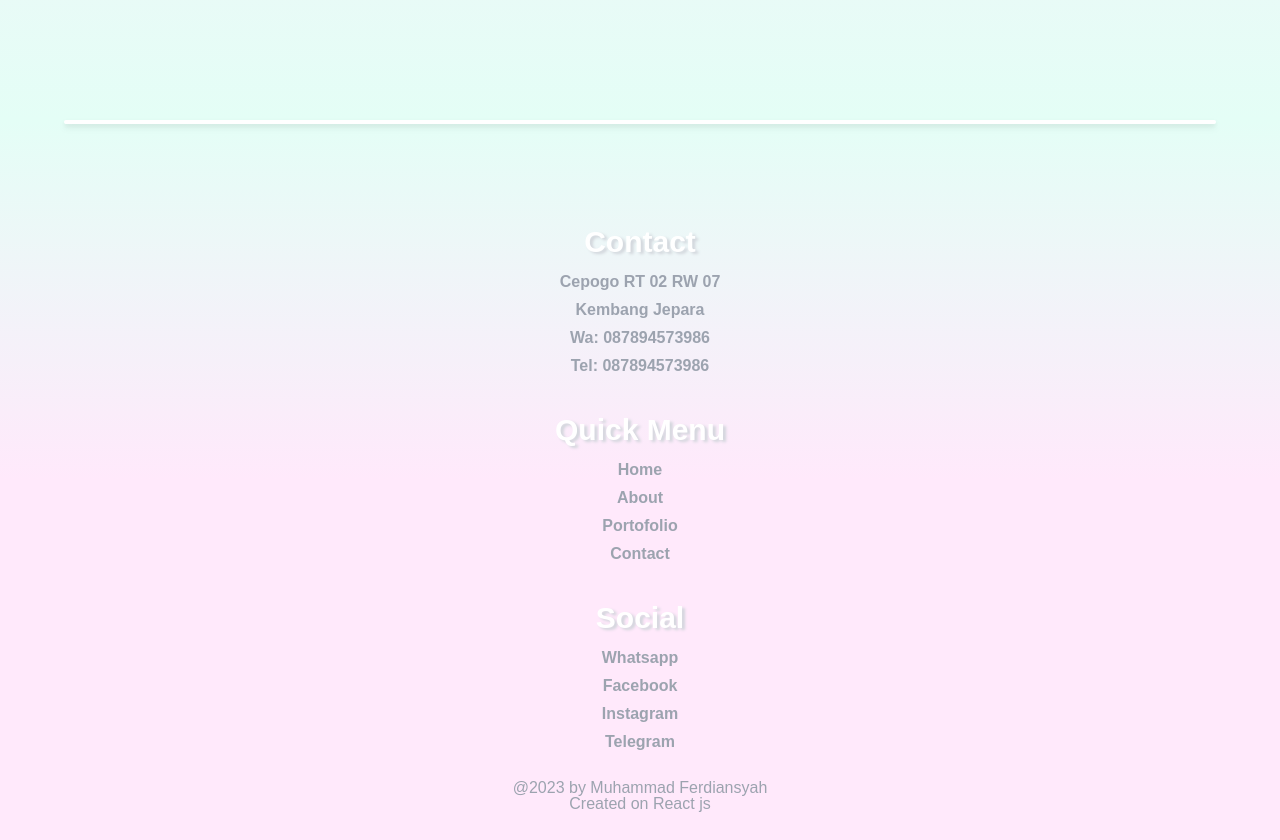
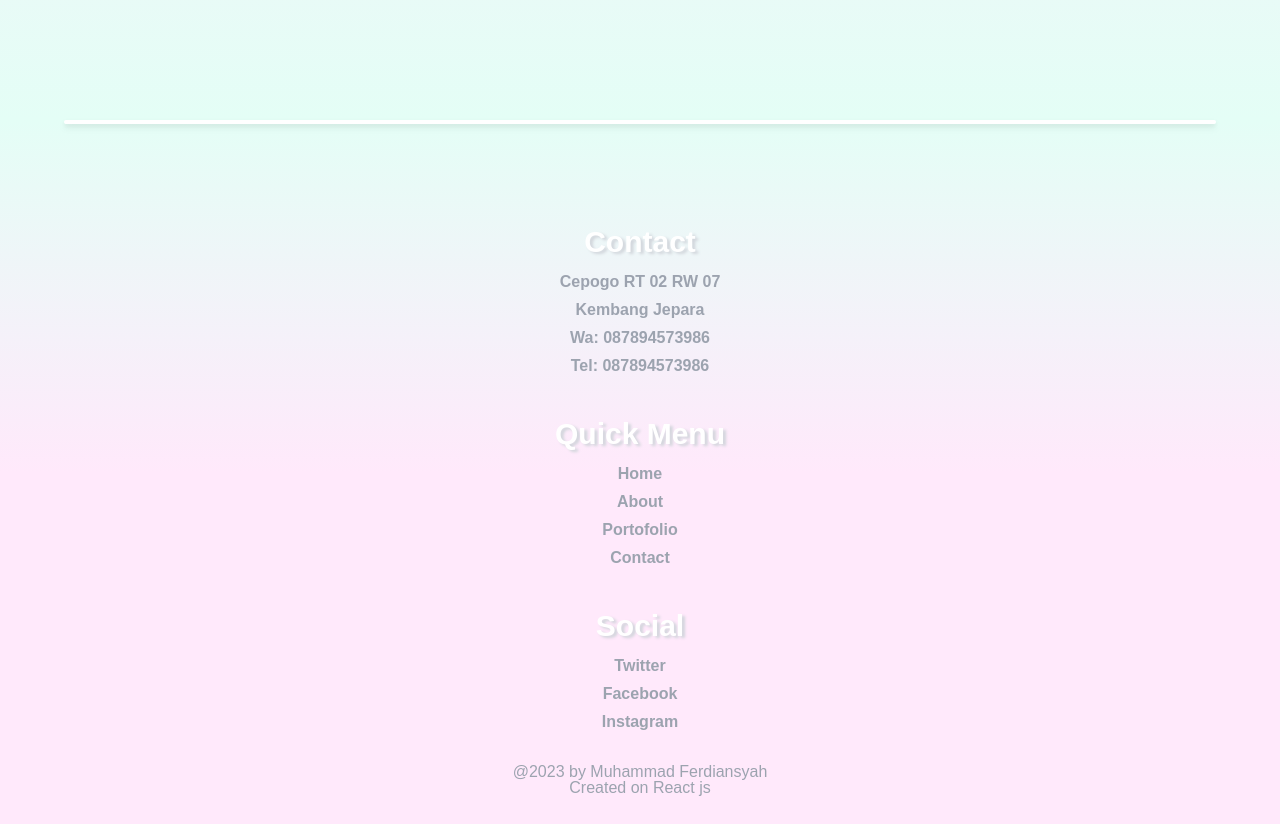
Before and after one commit to ferdiansyah783/react-glow, a React (Create React App) app: page / in a window 1280 px wide. Shown: the part 3080-3920 px from the top of the page. Built offline with nearby package versions, Linux system fonts and the light colour scheme.

Commit message:
fix linkRef

```diff
--- a/src/App.js
+++ b/src/App.js
@@ -1,14 +1,10 @@
 import React from 'react'
-import Header from './components/Header'
-import Content from './components/Content'
-import Footer from './components/Footer'
+import Index from './components/Index'
 
 const App = () => {
   return (
     <div className='font-poppins scroll-smooth'>
-      <Header/>
-      <Content/>
-      <Footer/>
+      <Index />
     </div>
   )
 }
--- a/src/components/Content.js
+++ /dev/null
@@ -1,95 +0,0 @@
-import React from "react";
-import { IoLogoWhatsapp } from "react-icons/io";
-import { BsFacebook, BsGithub } from "react-icons/bs";
-import { AiFillInstagram, AiFillGitlab, AiOutlineArrowDown } from "react-icons/ai";
-
-const Content = () => {
-  return (
-    <div className="content">
-      <div id="home" className="space-y-8">
-        <h1 className="text-5xl">
-          <span className="bg-white text-primary px-2 rounded-xl font-extrabold mr-2 drop-shadow-lg">
-            Hi
-          </span>
-          <span className="text-white font-semibold text-shadow">
-            I am ferdi
-          </span>
-        </h1>
-        <button className="bg-white px-4 py-2 rounded-full text-gray-400 drop-shadow-md flex items-center space-x-1">
-          <a href="#about">about me</a>
-          <AiOutlineArrowDown />
-        </button>
-      </div>
-
-      <div id="about" className="space-y-6">
-        <h1 className="text-5xl">
-          <span className="text-white font-bold text-shadow mr-2">About</span>
-          <span className="bg-white text-primary px-2 rounded-xl font-extrabold drop-shadow-lg">
-            me
-          </span>
-        </h1>
-        <p className="px-7 text-center text-sm text-gray-400">
-          I have an educational background in software engineering. I am used to
-          using Visual Studio Code. I am a fresh graduate with a curiosity in
-          the world of programming. Able to work as a team and continuously
-          strive to provide the best solutions
-        </p>
-      </div>
-
-      <div id="portofolio" className="px-7 space-y-5">
-        <h1 className="text-5xl">
-          <span className="bg-white text-primary px-2 rounded-xl mr-2 font-extrabold drop-shadow-lg">
-            My
-          </span>
-          <span className="text-white font-bold text-shadow">portofolio</span>
-        </h1>
-        <div className="p-5 bg-white rounded-xl bg-opacity-50 drop-shadow-lg flex flex-col">
-          <img
-            src="https://source.unsplash.com/360x200?technologi"
-            alt="tech"
-            className="opacity-90 rounded-lg mb-2"
-          />
-          <h1 className="text-center text-gray-500 text-2xl font-bold mb-1">
-            New Project
-          </h1>
-          <p className="text-center text-sm text-gray-500 mb-4">
-            Lorem ipsum dolor sit amet, consectetur adipisicing elit. Quisquam
-            harum quos voluptate explicabo tenetur
-          </p>
-          <button className="border-2 border-gray-400 text-gray-500 px-8 py-1 mx-auto rounded-full">
-            view
-          </button>
-        </div>
-      </div>
-
-      <div id="contact" className="px-7 space-y-2">
-        <h1 className="text-[44px]">
-          <span className="text-white font-bold text-shadow mr-2">Let's</span>
-          <span className="bg-white text-primary px-2 rounded-xl font-extrabold drop-shadow-lg">
-            be
-          </span>
-          <span className="text-white font-bold text-shadow ml-2">friends</span>
-        </h1>
-        <div className="flex space-x-2">
-          <div className="bg-white p-3 rounded-full drop-shadow-sm">
-            <IoLogoWhatsapp className="text-3xl text-gray-500" />
-          </div>
-          <div className="bg-white p-3 rounded-full">
-            <BsFacebook className="text-3xl text-gray-500" />
-          </div>
-          <div className="bg-white p-3 rounded-full">
-            <AiFillInstagram className="text-3xl text-gray-500" />
-          </div>
-          <div className="bg-white p-3 rounded-full">
-            <BsGithub className="text-3xl text-gray-500" />
-          </div>
-          <div className="bg-white p-3 rounded-full">
-            <AiFillGitlab className="text-3xl text-gray-500" />
-          </div>
-        </div>
-      </div>
-    </div>
-  );
-};
-
-export default Content;
--- a/src/components/Footer.js
+++ b/src/components/Footer.js
@@ -1,30 +1,50 @@
 import React from "react";
 
-const Footer = () => {
+const Footer = ({ homeRef, aboutRef, portofolioRef, contactRef }) => {
+
+  const scrollTo = (ref) => {
+    window.scrollTo({
+      top: ref.offsetTop,
+    });
+  };
+
   return (
     <div className="w-full bg-gradient-to-t from-primary via-primary to-secondary">
       <div className="h-1 w-[90%] bg-white drop-shadow-md mx-auto rounded-full mb-16"></div>
-      <div className="flex flex-col p-7 items-center text-center space-y-6">
+      <div className="flex flex-col p-7 items-center text-center space-y-7">
         <div className="leading-7 text-gray-400 font-semibold">
-          <h1 className="font-black text-3xl my-2 text-white text-shadow">Contact</h1>
+          <h1 className="font-black text-3xl my-2 text-white text-shadow">
+            Contact
+          </h1>
           <p>Cepogo RT 02 RW 07</p>
           <p>Kembang Jepara</p>
           <p>Wa: 087894573986</p>
           <p>Tel: 087894573986</p>
         </div>
         <div className="leading-7 text-gray-400 font-semibold">
-          <h1 className="font-black text-3xl my-2 text-white text-shadow">Quick Menu</h1>
-          <a href="#home" className="block">Home</a>
-          <a href="#about" className="block">About</a>
-          <a href="#portofolio" className="block">Portofolio</a>
-          <a href="#contact" className="block">Contact</a>
+          <h1 className="font-black text-3xl my-2 text-white text-shadow">
+            Quick Menu
+          </h1>
+          <p onClick={() => scrollTo(homeRef.current)} className="block">
+            Home
+          </p>
+          <p onClick={() => scrollTo(aboutRef.current)} className="block">
+            About
+          </p>
+          <p onClick={() => scrollTo(portofolioRef.current)} className="block">
+            Portofolio
+          </p>
+          <p onClick={() => scrollTo(contactRef.current)} className="block">
+            Contact
+          </p>
         </div>
         <div className="leading-7 text-gray-400 font-semibold">
-          <h1 className="font-black text-3xl my-2 text-white text-shadow">Social</h1>
-          <p>Whatsapp</p>
+          <h1 className="font-black text-3xl my-2 text-white text-shadow">
+            Social
+          </h1>
+          <p>Twitter</p>
           <p>Facebook</p>
           <p>Instagram</p>
-          <p>Telegram</p>
         </div>
         <div className="leading-4 text-gray-400">
           <p>@2023 by Muhammad Ferdiansyah</p>
--- a/src/components/Header.js
+++ b/src/components/Header.js
@@ -1,21 +1,34 @@
 import React, { useState } from "react";
 
-const Header = () => {
+const Header = ({ homeRef, aboutRef, portofolioRef, contactRef }) => {
   const [hamburger, setHamburger] = useState(false);
 
   const handleHamburger = () => setHamburger((value) => !value);
 
+  const scrollTo = (ref) => {
+    window.scrollTo({
+      top: ref.offsetTop,
+    });
+  };
+
   return (
     <div className="w-full fixed top-0 z-[999]">
       <div className="relative flex justify-end">
-        <button onClick={handleHamburger} className={`${hamburger === true ? 'scale-75' : ''} transition duration-300 ease-in-out space-y-2 m-7 z-50`}>
+        <button
+          onClick={handleHamburger}
+          className={`${
+            hamburger === true ? "scale-75" : ""
+          } transition duration-300 ease-in-out space-y-2 m-7 z-50`}
+        >
           <div
             className={`hamburger-line origin-top-left ${
               hamburger === true ? "rotate-45" : "w-9"
             }`}
           ></div>
           <div
-            className={`hamburger-line ${hamburger === true ? "scale-0" : "w-9"}`}
+            className={`hamburger-line ${
+              hamburger === true ? "scale-0" : "w-9"
+            }`}
           ></div>
           <div
             className={`hamburger-line origin-bottom-left ${
@@ -29,10 +42,10 @@ const Header = () => {
             hamburger === true ? "block" : "hidden"
           } w-1/2 top-4 right-6 shadow-sm rounded-xl absolute bg-white text-gray-500 flex flex-col space-y-6 text-xl pl-5 font-bold py-[10%] text-left`}
         >
-          <h1><a href="#home">Home</a></h1>
-          <h1><a href="#about">About</a></h1>
-          <h1><a href="#portofolio">Portofolio</a></h1>
-          <h1><a href="#contact">Contact</a></h1>
+          <h1 onClick={() => scrollTo(homeRef.current)}>Home</h1>
+          <h1 onClick={() => scrollTo(aboutRef.current)}>About</h1>
+          <h1 onClick={() => scrollTo(portofolioRef.current)}>Portofolio</h1>
+          <h1 onClick={() => scrollTo(contactRef.current)}>Contact</h1>
         </div>
       </div>
     </div>
--- /dev/null
+++ b/src/components/Index.js
@@ -0,0 +1,137 @@
+import React, { useRef } from "react";
+import { IoLogoWhatsapp } from "react-icons/io";
+import { BsFacebook, BsGithub } from "react-icons/bs";
+import {
+  AiFillInstagram,
+  AiFillGitlab,
+  AiOutlineArrowDown,
+} from "react-icons/ai";
+import Header from "./Header";
+import Footer from "./Footer";
+
+const Index = () => {
+  const homeRef = useRef(null);
+  const aboutRef = useRef(null);
+  const portofolioRef = useRef(null);
+  const contactRef = useRef(null);
+
+  const goTo = (ref) => {
+    window.scrollTo({
+      top: ref.offsetTop,
+    });
+  };
+
+  return (
+    <div>
+      <section>
+        <Header
+          homeRef={homeRef}
+          aboutRef={aboutRef}
+          portofolioRef={portofolioRef}
+          contactRef={contactRef}
+        />
+      </section>
+
+      <section className="content">
+        <div ref={homeRef} className="space-y-8">
+          <h1 className="text-5xl">
+            <span className="bg-white text-primary px-2 rounded-xl font-extrabold mr-2 drop-shadow-lg">
+              Hi
+            </span>
+            <span className="text-white font-semibold text-shadow">
+              I am ferdi
+            </span>
+          </h1>
+          <button
+            onClick={() => goTo(aboutRef.current)}
+            className="bg-white px-4 py-2 rounded-full text-gray-400 drop-shadow-md flex items-center space-x-1"
+          >
+            <p>about me</p>
+            <AiOutlineArrowDown />
+          </button>
+        </div>
+
+        <div ref={aboutRef} className="space-y-6">
+          <h1 className="text-5xl">
+            <span className="text-white font-bold text-shadow mr-2">About</span>
+            <span className="bg-white text-primary px-2 rounded-xl font-extrabold drop-shadow-lg">
+              me
+            </span>
+          </h1>
+          <p className="px-7 text-center text-sm text-gray-400">
+            I have an educational background in software engineering. I am used
+            to using Visual Studio Code. I am a fresh graduate with a curiosity
+            in the world of programming. Able to work as a team and continuously
+            strive to provide the best solutions
+          </p>
+        </div>
+
+        <div ref={portofolioRef} className="px-7 space-y-5">
+          <h1 className="text-5xl">
+            <span className="bg-white text-primary px-2 rounded-xl mr-2 font-extrabold drop-shadow-lg">
+              My
+            </span>
+            <span className="text-white font-bold text-shadow">portofolio</span>
+          </h1>
+          <div className="p-5 bg-white rounded-xl bg-opacity-50 drop-shadow-lg flex flex-col">
+            <img
+              src="https://source.unsplash.com/360x200?technologi"
+              alt="tech"
+              className="opacity-90 rounded-lg mb-2"
+            />
+            <h1 className="text-center text-gray-500 text-2xl font-bold mb-1">
+              New Project
+            </h1>
+            <p className="text-center text-sm text-gray-500 mb-4">
+              Lorem ipsum dolor sit amet, consectetur adipisicing elit. Quisquam
+              harum quos voluptate explicabo tenetur
+            </p>
+            <button className="border-2 border-gray-400 text-gray-500 px-8 py-1 mx-auto rounded-full">
+              view
+            </button>
+          </div>
+        </div>
+
+        <div ref={contactRef} className="px-7 space-y-2">
+          <h1 className="text-[44px]">
+            <span className="text-white font-bold text-shadow mr-2">Let's</span>
+            <span className="bg-white text-primary px-2 rounded-xl font-extrabold drop-shadow-lg">
+              be
+            </span>
+            <span className="text-white font-bold text-shadow ml-2">
+              friends
+            </span>
+          </h1>
+          <div className="flex space-x-2">
+            <div className="bg-white p-3 rounded-full drop-shadow-sm">
+              <IoLogoWhatsapp className="text-3xl text-gray-500" />
+            </div>
+            <div className="bg-white p-3 rounded-full">
+              <BsFacebook className="text-3xl text-gray-500" />
+            </div>
+            <div className="bg-white p-3 rounded-full">
+              <AiFillInstagram className="text-3xl text-gray-500" />
+            </div>
+            <div className="bg-white p-3 rounded-full">
+              <BsGithub className="text-3xl text-gray-500" />
+            </div>
+            <div className="bg-white p-3 rounded-full">
+              <AiFillGitlab className="text-3xl text-gray-500" />
+            </div>
+          </div>
+        </div>
+      </section>
+
+      <section>
+        <Footer
+          homeRef={homeRef}
+          aboutRef={aboutRef}
+          portofolioRef={portofolioRef}
+          contactRef={contactRef}
+        />
+      </section>
+    </div>
+  );
+};
+
+export default Index;
```
